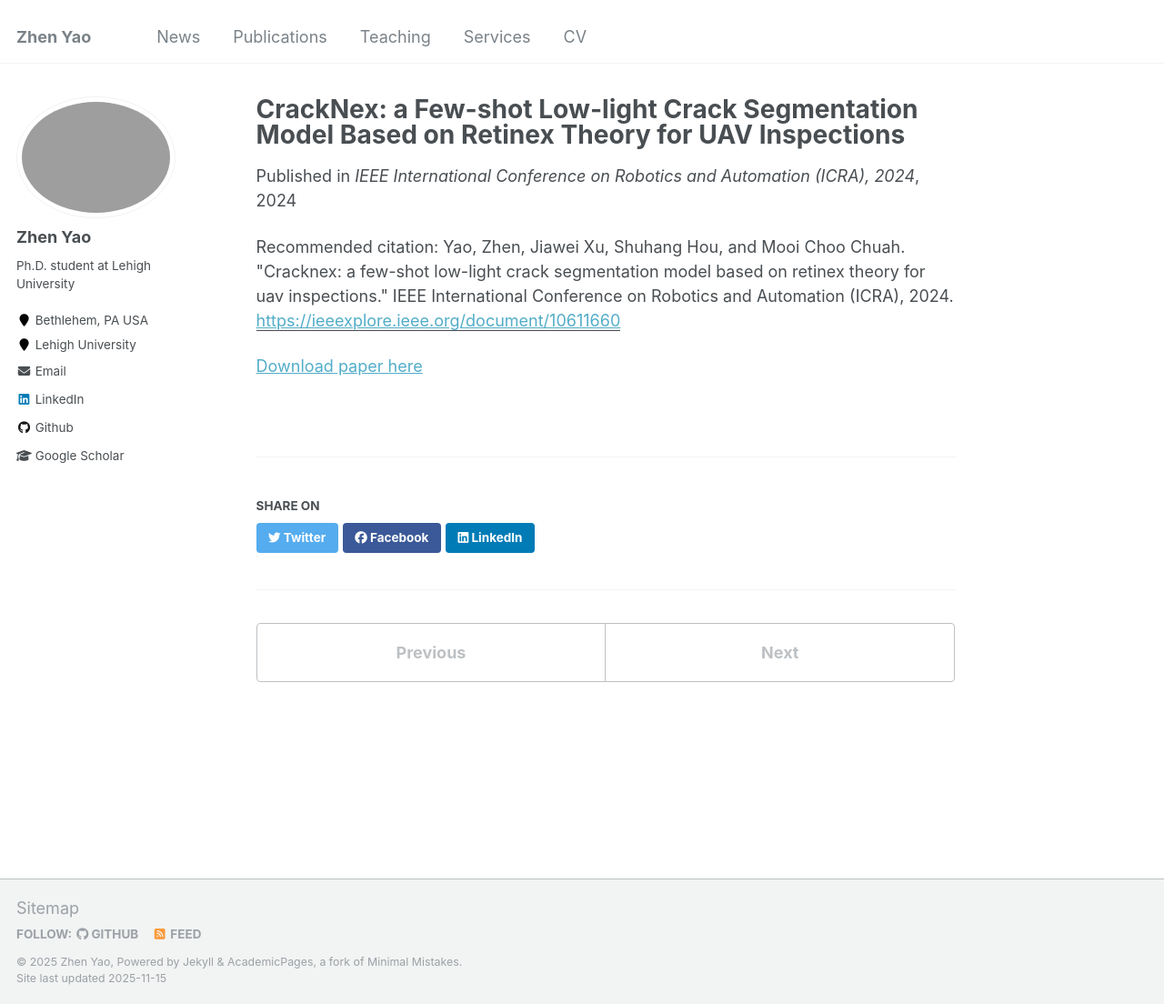
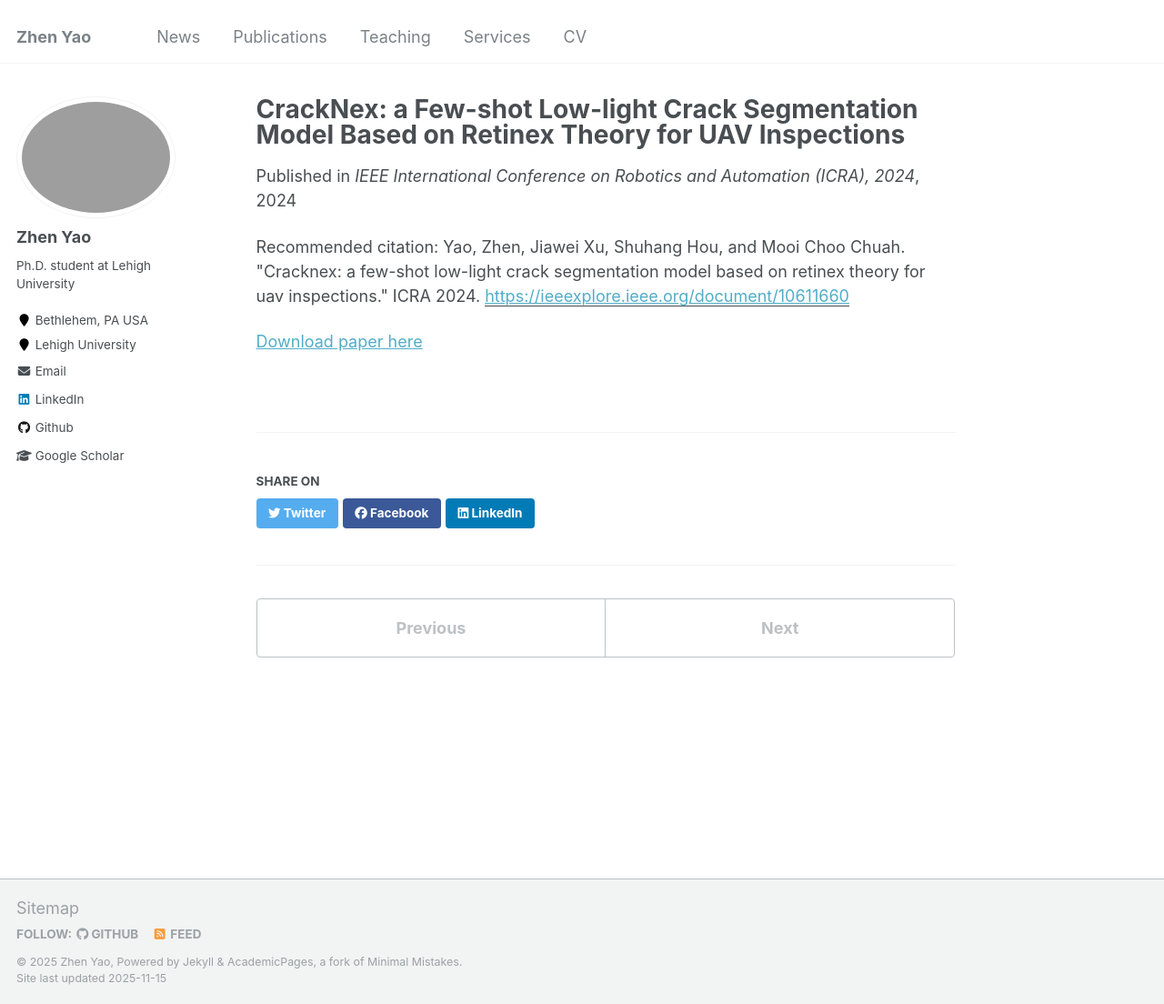
Before and after one commit to zyaocoder/zyaocoder.github.io, a Jekyll site: the page built from _publications/2024_icra_crack.md, in a window 1280 px wide and 1104 px high. Shown: the whole window at 91% size. Built offline with Jekyll 4.4.1, drawn with Linux system fonts in a browser that asks for light colours.

Commit message:
Update 2024_icra_crack.md

```diff
--- a/_publications/2024_icra_crack.md
+++ b/_publications/2024_icra_crack.md
@@ -9,7 +9,7 @@
 arxivurl: 'https://arxiv.org/abs/2403.03063'
 biburl: '../files/icra2024.txt'
 authors: '<strong>Zhen Yao</strong>, Jiawei Xu, Shuhang Hou, Mooi Choo Chuah'
-citation: 'Yao, Zhen, Jiawei Xu, Shuhang Hou, and Mooi Choo Chuah. "Cracknex: a few-shot low-light crack segmentation model based on retinex theory for uav inspections." IEEE International Conference on Robotics and Automation (ICRA), 2024.'
+citation: 'Yao, Zhen, Jiawei Xu, Shuhang Hou, and Mooi Choo Chuah. "Cracknex: a few-shot low-light crack segmentation model based on retinex theory for uav inspections." ICRA 2024.'
 image: '../images/2024_icra_crack.png'
 ---
 
```
